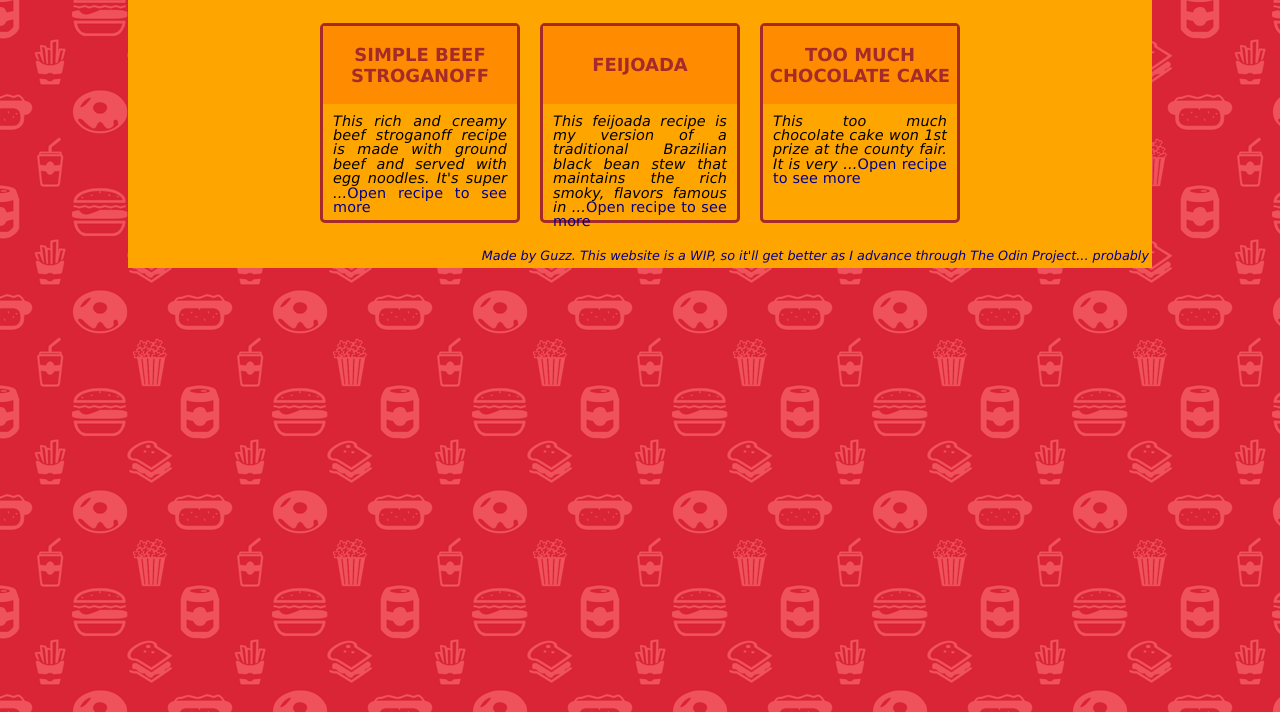
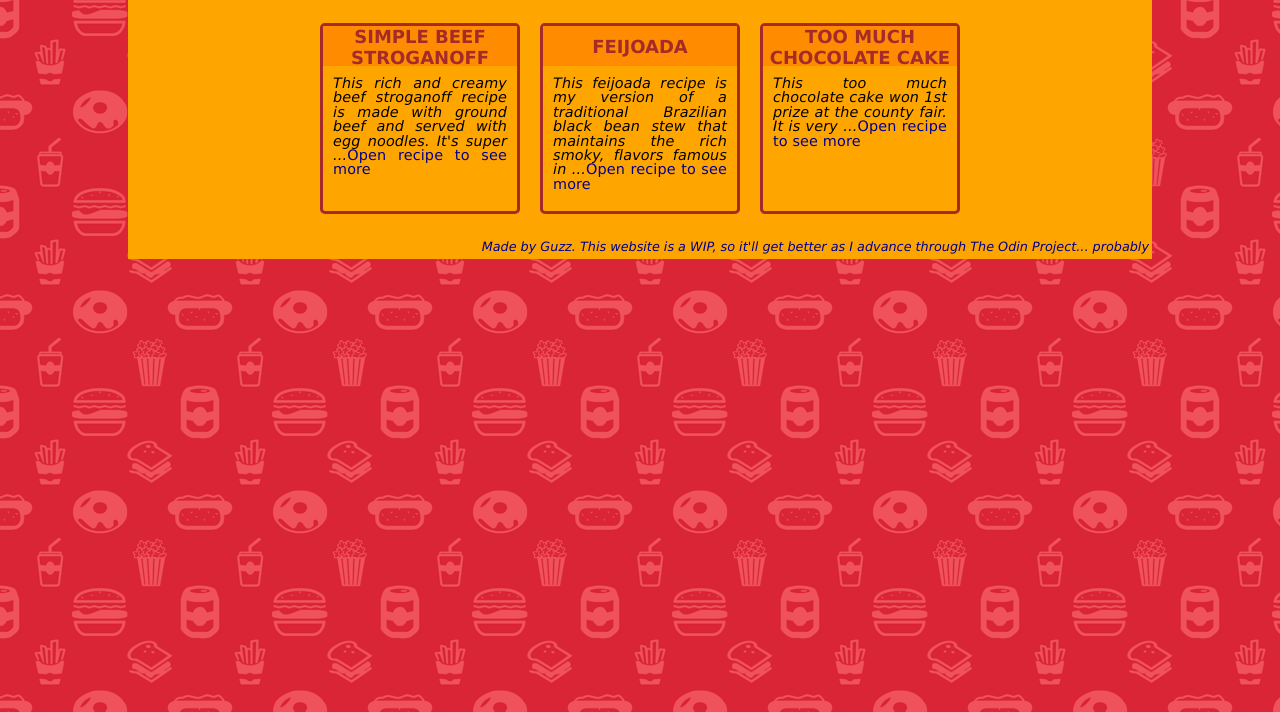
Before and after one commit to GuzzDoritos/odin-recipes, a plain HTML site: page index.html in a window 1280 px wide. Shown: the part 88-800 px from the top of the page. Drawn offline with Linux system fonts and the light colour scheme.

Commit message:
Another fix attempt

```diff
--- a/index-style.css
+++ b/index-style.css
@@ -9,8 +9,8 @@
 .link-box {
     display: flex;
     margin: 10px;
-    width: 200px;
-    height: 200px;
+    padding-bottom: 10px;
+    max-width: 200px;
     flex-direction: column;
     border: solid 3px brown;
     border-radius: 5px;
@@ -23,14 +23,13 @@
     text-transform: uppercase;
     font-weight: 900;
     font-size: 18px;
-    min-height: 40%;
+    height: 40px;
     align-content: center;
     background-color:darkorange;
 }
 
 .link-description {
     margin: 10px;
-    max-width: fit-content;
     line-height: 1em;
     font-size: 0.9em;
     font-style: italic;
```
